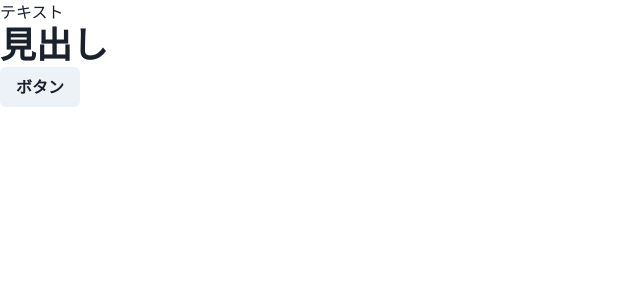
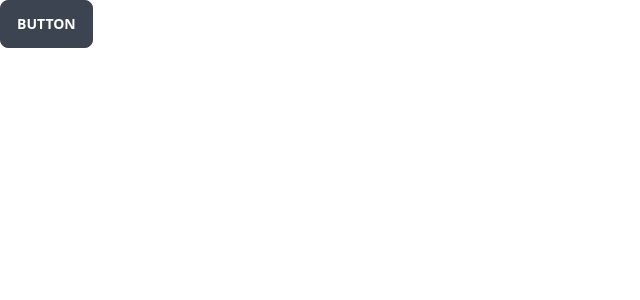
Before and after one commit to syasyake/next-household-account, a Next.js app: page / in a window 1280 px wide. Shown: the top 300 px of the page, without its empty margins (0-640 px from the left). Built offline with nearby package versions, Linux system fonts and the light colour scheme.

Commit message:
remove chakra and install daisyui

```diff
--- a/pages/_app.js
+++ b/pages/_app.js
@@ -1,9 +1,7 @@
-import { ChakraProvider } from '@chakra-ui/react'
+import '../styles/globals.css'
 
-export default function MyApp({ Component, pageProps }) {
-  return (
-    <ChakraProvider>
-      <Component {...pageProps} />
-    </ChakraProvider>
-  )
+function MyApp({ Component, pageProps }) {
+  return <Component {...pageProps} />
 }
+
+export default MyApp
--- a/pages/index.js
+++ b/pages/index.js
@@ -1,13 +1,7 @@
-import { Box, Button, Heading, Text } from '@chakra-ui/react'
-import React from 'react'
-
-export default function HomePage() {
-
-return (
-  <Box>
-    <Text>テキスト</Text>
-    <Heading>見出し</Heading>
-    <Button>ボタン</Button>
-  </Box>
+export default function Home() {
+  return (
+    <div>
+      <button className="btn">Button</button>
+    </div>
   )
 }
--- /dev/null
+++ b/postcss.config.js
@@ -0,0 +1,6 @@
+module.exports = {
+  plugins: {
+    tailwindcss: {},
+    autoprefixer: {},
+  },
+}
--- /dev/null
+++ b/styles/globals.css
@@ -0,0 +1,3 @@
+@tailwind base;
+@tailwind components;
+@tailwind utilities;
--- /dev/null
+++ b/tailwind.config.js
@@ -0,0 +1,10 @@
+module.exports = {
+  content: [
+    './pages/**/*.{js,ts,jsx,tsx}',
+    './components/**/*.{js,ts,jsx,tsx}'
+  ],
+ theme: {
+   extend: {},
+ },
+ plugins: [require('daisyui')],
+}
```
Also changed, not shown: package.json (+5 -6 lines), 1 other file (tests, documents, lock files or other folders).
